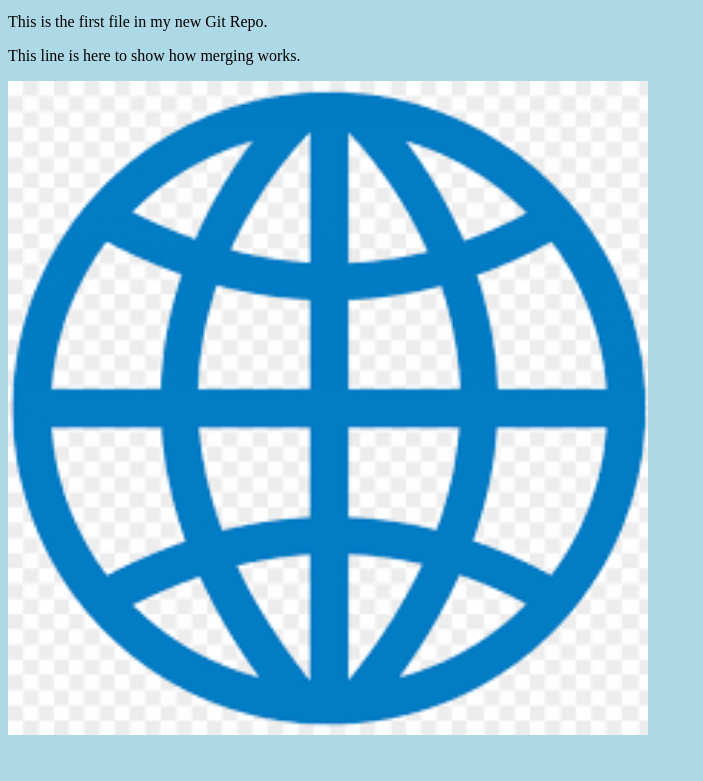
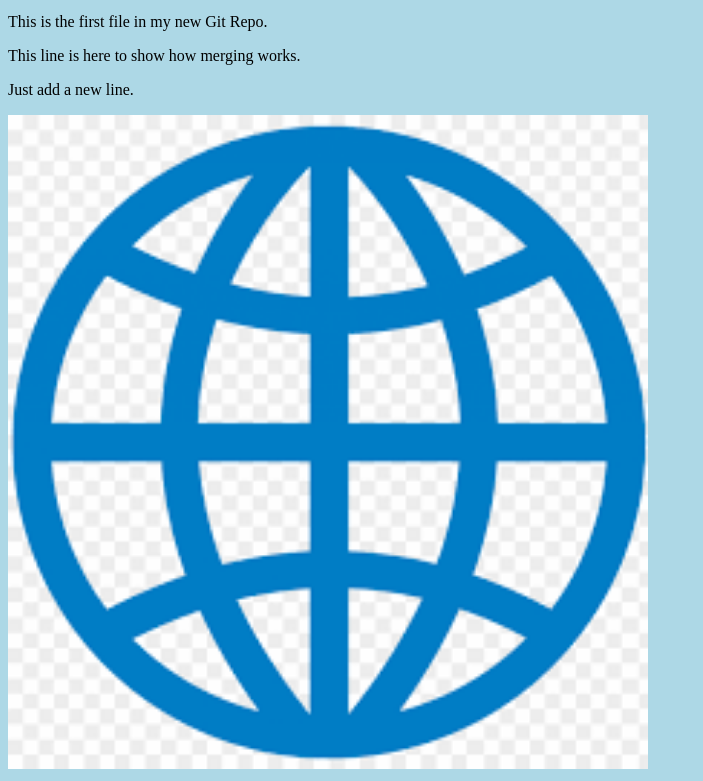
Before and after one commit to alexander784/hello-world, a plain HTML site: page index.html in a window 1280 px wide. Shown: the part 101-882 px from the top of the page, without its empty margins (0-703 px from the left). Before the commit the page ends 848 px from the top, so only its background shows below. Drawn offline with Linux system fonts and the light colour scheme.

Commit message:
Update index.html

```diff
--- a/index.html
+++ b/index.html
@@ -13,6 +13,7 @@
 </div>
 <p>This is the first file in my new Git Repo.</p>
 <p>This line is here to show how merging works.</p>
+    <p>Just add a new line.</p>
 <div><img src="img_hello_git.png" alt="Hello Git" style="width:100%;max-width:640px"></div>
 
 
```
